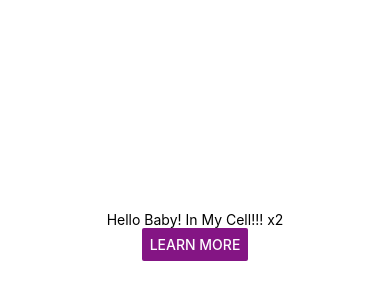
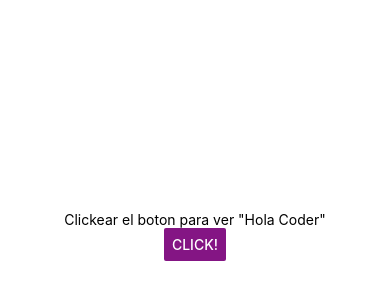
Before and after one commit to Federico1988/fc-app, a React Native app: screen / in a window 390 px wide. Shown: the part 186-486 px from the top of the page. Built offline with nearby package versions, Linux system fonts and the light colour scheme.

Commit message:
Cambio textos

```diff
--- a/App.js
+++ b/App.js
@@ -4,11 +4,11 @@ import { StyleSheet, Text, View, Button, Alert } from 'react-native';
 export default function App() {
   return (
     <View style={styles.container}>
-      <Text>Hello Baby! In My Cell!!! x2</Text>
+      <Text>Clickear el boton para ver "Hola Coder"</Text>
       <StatusBar style="auto" />
       <Button
-        onPress={() => Alert.alert('Simple Button pressed')}
-        title="Learn More"
+        onPress={() => Alert.alert('Hola Coder!')}
+        title="Click!"
         color="#841584"
         accessibilityLabel="Learn more about this purple button"
       />
```
